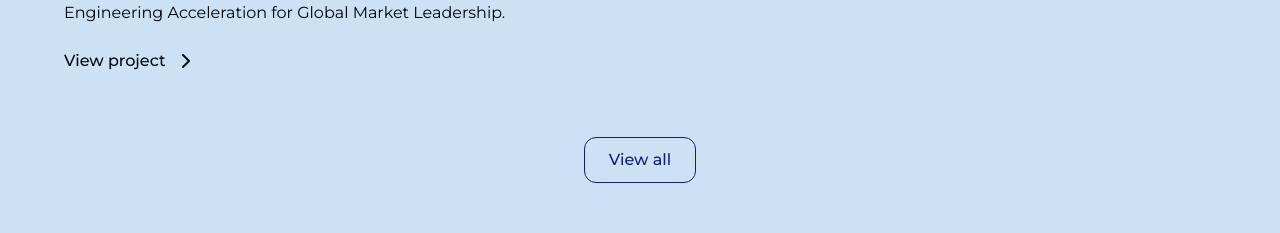
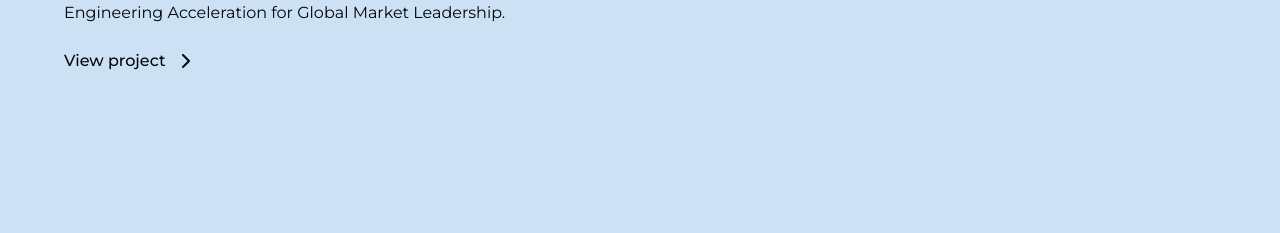
Before and after one commit to Cameron-p-Carter/sasrsitre, a Next.js app: page / in a window 1280 px wide. Shown: the part 8420-8653 px from the top of the page. Built offline with nearby package versions, Linux system fonts and the light colour scheme.

Commit message:
removed view all on case study main page

```diff
--- a/app/components/sections/showcase/PortfolioSection.tsx
+++ b/app/components/sections/showcase/PortfolioSection.tsx
@@ -142,13 +142,6 @@ export default function PortfolioSection({
             ))}
           </div>
         </div>
-
-        {/* View All Button */}
-        <div className="flex justify-center">
-          <Button variant="secondary" href="/collections/case-studies">
-            {viewAllButtonText}
-          </Button>
-        </div>
       </div>
     </section>
   );
```
